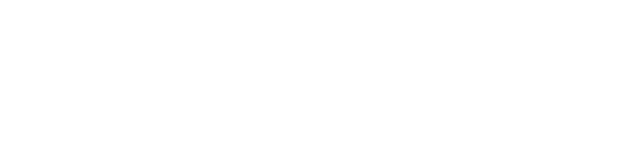
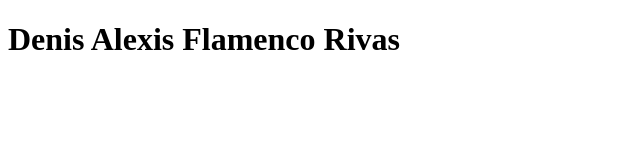
Before and after one commit to AlexisFlamenco/Git-Github, a plain HTML site: page index.html in a window 1280 px wide. Shown: the whole page, without its empty margins (0-640 px from the left). Drawn offline with Linux system fonts and the light colour scheme.

Commit message:
agregue mi nombre al proyento

```diff
--- a/index.html
+++ b/index.html
@@ -7,6 +7,6 @@
     <title>Document</title>
 </head>
 <body>
-
+    <h1>Denis Alexis Flamenco Rivas</h1>
 </body>
 </html>
```
